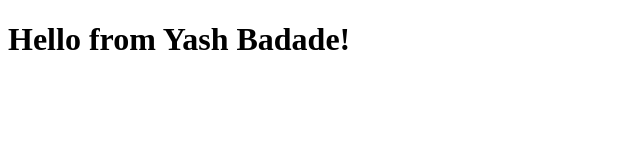
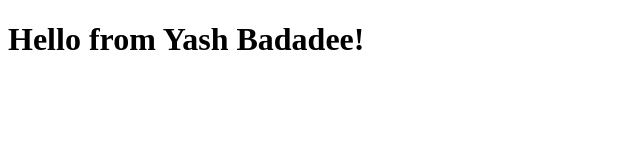
Before and after one commit to Yashbadade/Simple-html-site, a plain HTML site: page index.html in a window 1280 px wide. Shown: the full height of the page, 0-640 px from the left. Drawn offline with Linux system fonts and the light colour scheme.

Commit message:
Updated Changes

```diff
--- a/index.html
+++ b/index.html
@@ -4,6 +4,6 @@
   <title>My Simple Page</title>
 </head>
 <body>
-  <h1>Hello from Yash Badade!</h1>
+  <h1>Hello from Yash Badadee!</h1>
 </body>
 </html>
```
